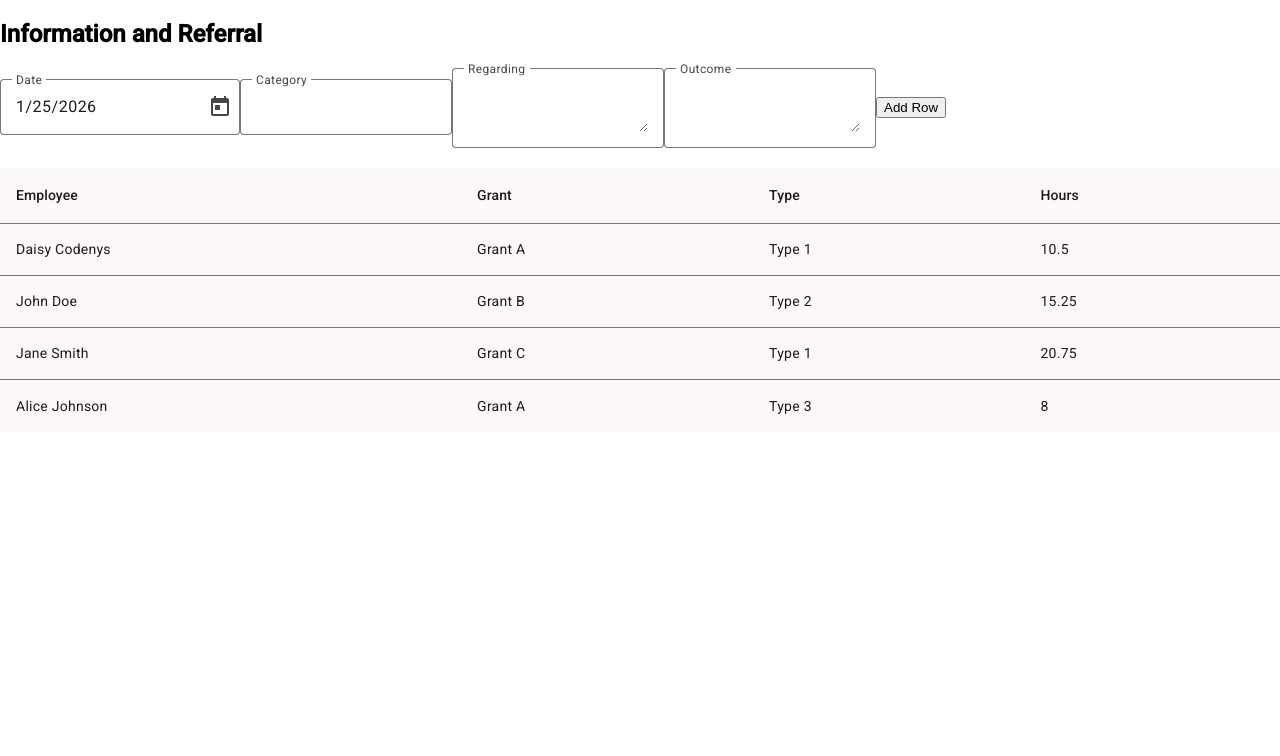
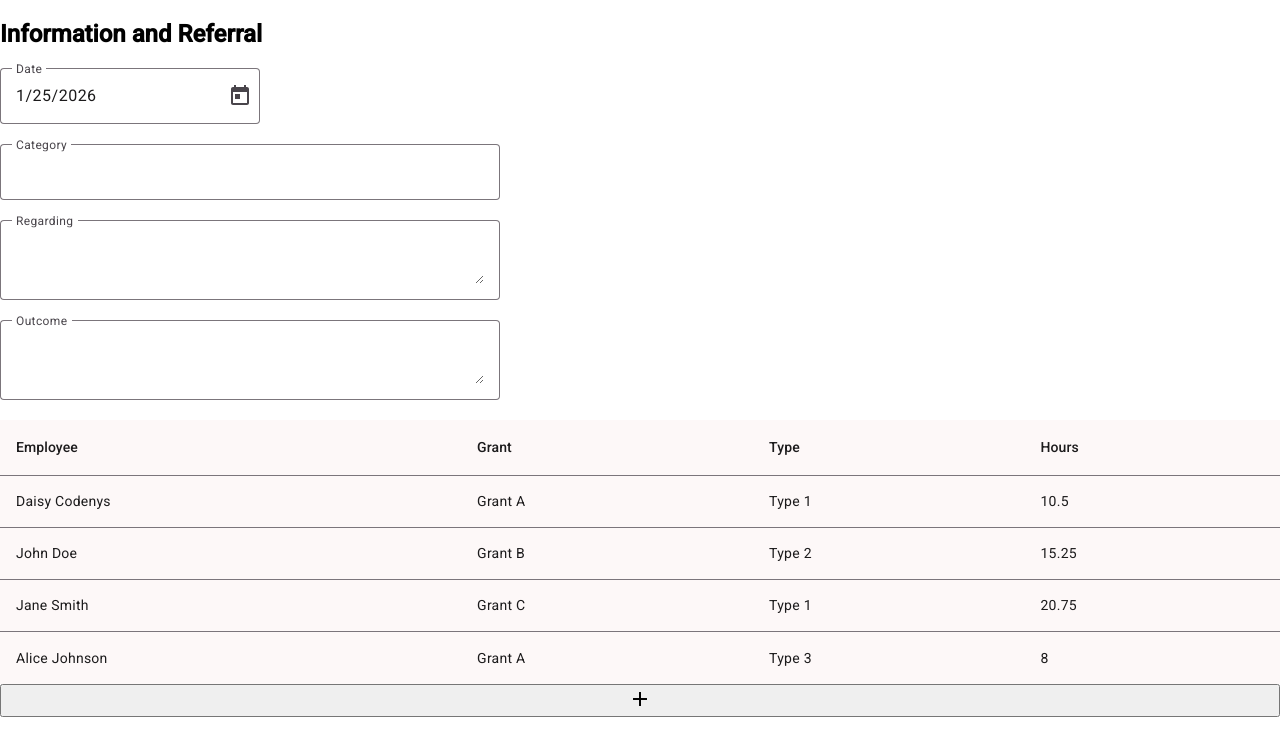
Before and after one commit to OptionsIRCIL/indigo-frontend, an Angular app: page /iandr in a window 1280 px wide. Shown: the top 756 px of the page. Built offline with nearby package versions, Linux system fonts and the light colour scheme.

Commit message:
CSS of I&R Form

```diff
--- a/src/app/iandr/iandr.component.css
+++ b/src/app/iandr/iandr.component.css
@@ -0,0 +1,12 @@
+.form-column {
+    display: flex;
+    flex-direction: column;
+}
+
+.form-column > mat-form-field {
+    max-width: 500px;
+}
+
+.date-field {
+    width: 260px;
+}
--- a/src/app/iandr/iandr.component.html
+++ b/src/app/iandr/iandr.component.html
@@ -6,7 +6,7 @@
     <div class="form-body">
         <form [formGroup]="iandrForm">
             <div class = "form-column">
-            <mat-form-field appearance="outline" floatLabel="always">
+            <mat-form-field class="date-field" appearance="outline" floatLabel="always">
                 <mat-label>Date</mat-label>
                 <input
                     matInput
@@ -59,8 +59,6 @@
                 <textarea matInput formControlName="outcome"></textarea>
             </mat-form-field>
 
-
-            <button mat-raised-button color="primary" (click)="addRow()">Add Row</button>
             <table mat-table [dataSource]="dataSource" class="mat-elevation-z8">
                 <ng-container matColumnDef="name">
                     <th mat-header-cell *matHeaderCellDef> Employee </th>
@@ -83,6 +81,11 @@
                 <tr mat-row *matRowDef="let row; columns: displayedColumns;"></tr>
 
             </table>
+
+            <button mat-icon-button type="button" aria-label="Add Row"(click)="addRow()">
+                <mat-icon>add</mat-icon>
+            </button>
+
         </div>
         </form>
     </div>
```
